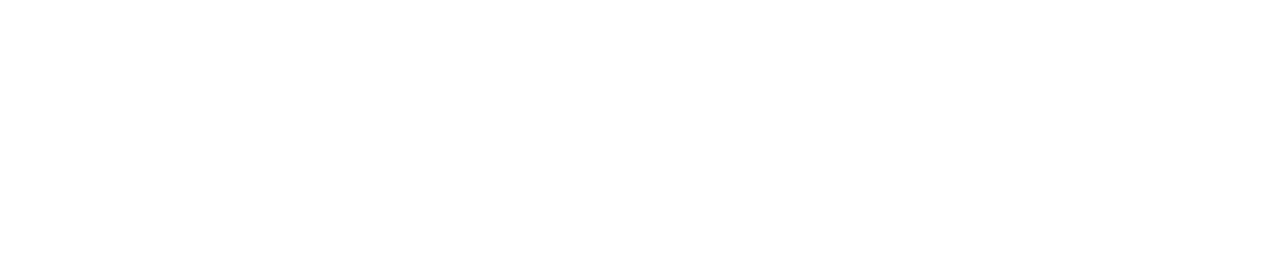
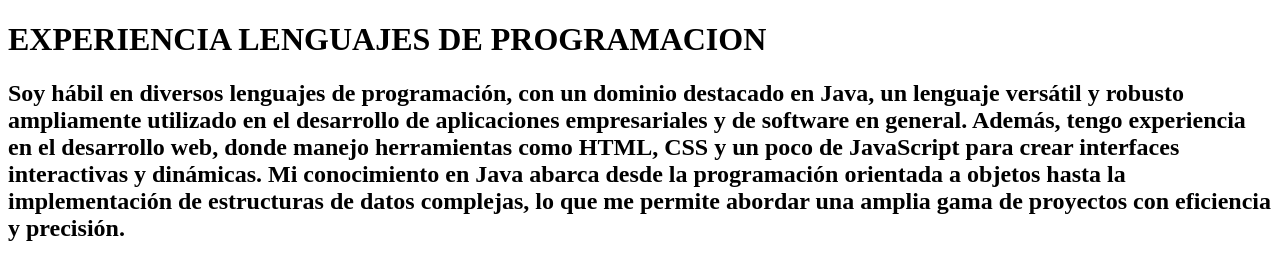
Before and after one commit to PAUL-23VE/PracticaGit4A_VelasteguiPaul, a plain HTML site: page experiencia.html in a window 1280 px wide. Drawn offline with Linux system fonts and the light colour scheme.

Commit message:
Se agregó la experiencia de los lenguajes de programación.

```diff
--- a/experiencia.html
+++ b/experiencia.html
@@ -6,6 +6,8 @@
     <title>EXPERIENCIA</title>
 </head>
 <body>
-
+   <h1>EXPERIENCIA LENGUAJES DE PROGRAMACION</h1>
+   <h2>Soy hábil en diversos lenguajes de programación, con un dominio destacado en Java, un lenguaje versátil y robusto ampliamente utilizado en el desarrollo de aplicaciones empresariales y de software en general. Además, tengo experiencia en el desarrollo web, donde manejo herramientas como HTML, CSS y un poco de JavaScript para crear interfaces interactivas y dinámicas. Mi conocimiento en Java abarca desde la programación orientada a objetos hasta la implementación de estructuras de datos complejas, lo que me permite abordar una amplia gama de proyectos con eficiencia y precisión.
+   </h2>
 </body>
 </html>
```
